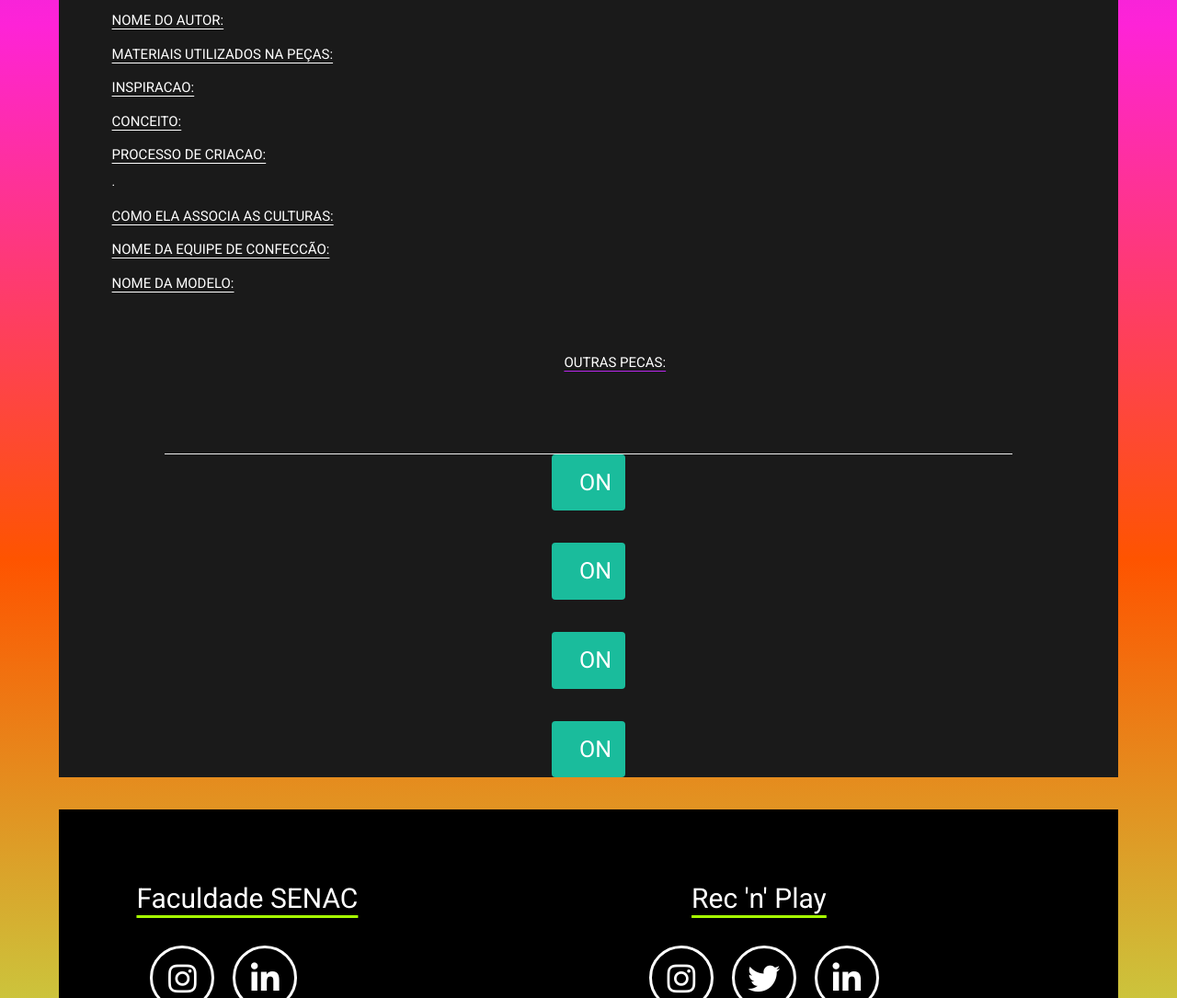
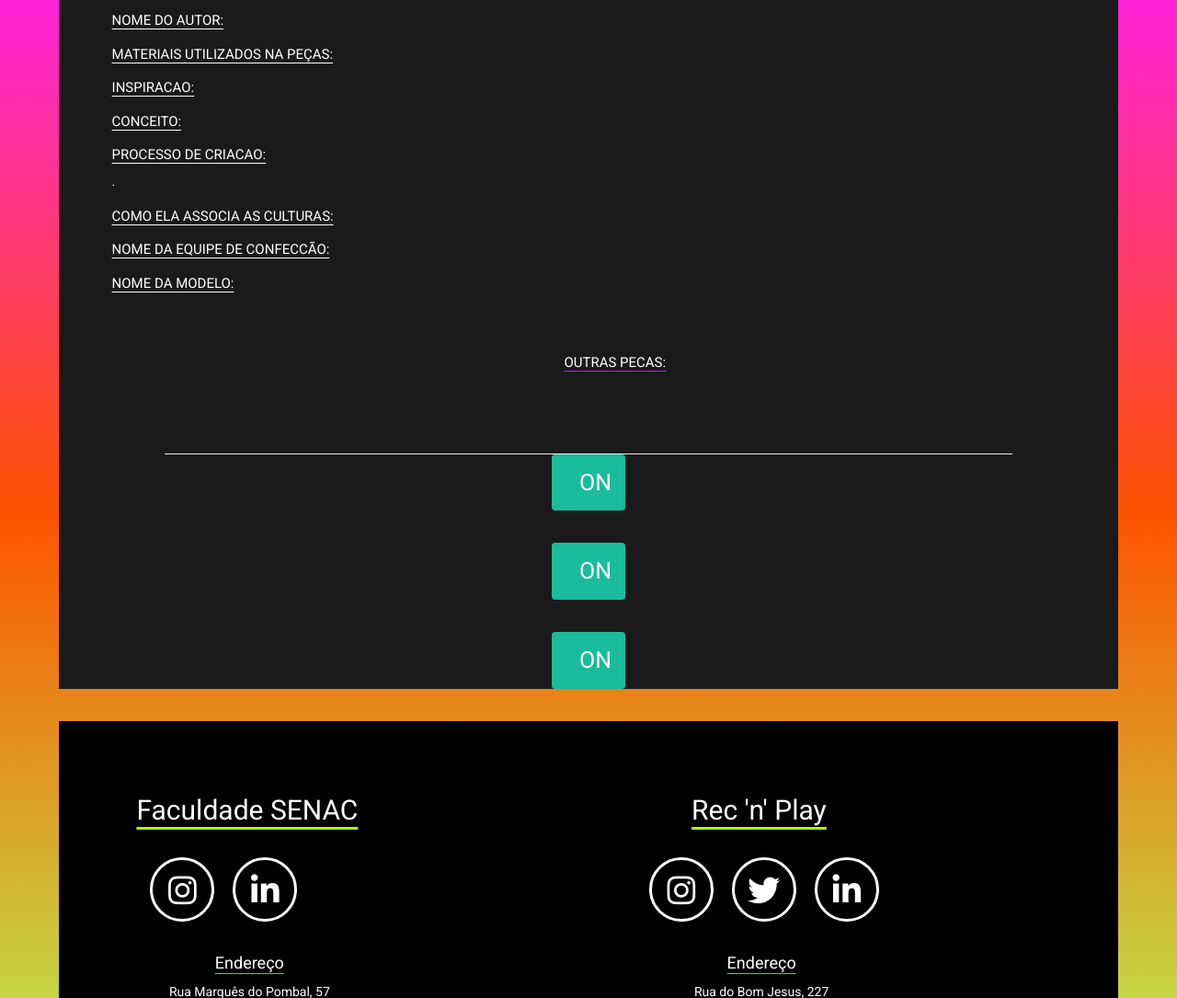
Before and after one commit to brazadrian/Desfile-maker, a Flask app: template mysite/templates/arduino.html in a window 1280 px wide. Shown: the part 554-1639 px from the top of the page at 92% size. Run offline with Flask 2, Linux system fonts and the light colour scheme; the template is opened without the code that fills it, so the values that code supplies are empty; some libraries are stand-ins or nearby versions.

Commit message:
Update arduino.html

```diff
--- a/mysite/templates/arduino.html
+++ b/mysite/templates/arduino.html
@@ -90,17 +90,14 @@
                 </div>
             <br>
             <hr>
-            <form class="colar" action="/statusmodeloum" method="POST">
-                <button type="submit" class="button button-on\" value="colar">ON</button>
+            <form class="colar" action="/setamodelo" method="POST">
+                <button type="submit" class="button button-on\" name="colar" value="colar">ON</button>
             </form>
-            <form class="janela" action="/setmodelo" method="POST">
-                <button type="submit" class="button button-on\" value="janela">ON</button>
+            <form class="janela" action="/setamodelo" method="POST">
+                <button type="submit" class="button button-on\" name="janela" value="janela">ON</button>
             </form>
-            <form class="olhos" action="/statusmodeloum" method="POST">
-                <button type="submit" class="button button-on\" value="olhos">ON</button>
-            </form>
-            <form class="crab" action="/statusmodeloum" method="POST">
-                <button type="submit" class="button button-on\" value="crab">ON</button>
+            <form class="olhos" action="/setamodelo" method="POST">
+                <button type="submit" class="button button-on\" name="olhos" value="olhos">ON</button>
             </form>
         </section>
     </div>
@@ -185,19 +182,9 @@
             e.preventDefault();
             $.ajax({
                 type: 'POST',
-                url: '/statusmodeloum',
+                url: '/setamodelo',
                 data: {
                     colar: $(".colar").val()
-                }
-            })
-        });
-        $(document).on('submit', '.crab', function (e) {
-            e.preventDefault();
-            $.ajax({
-                type: 'POST',
-                url: '/setmodelo',
-                data: {
-                    roupa2: $(".roupa2").val()
                 }
             })
         });
@@ -205,9 +192,9 @@
             e.preventDefault();
             $.ajax({
                 type: 'POST',
-                url: '/statusmodeloum',
+                url: '/setamodelo',
                 data: {
-                    roupa2: $(".roupa2").val()
+                    janela: $(".janela").val()
                 }
             })
         });
@@ -215,9 +202,9 @@
             e.preventDefault();
             $.ajax({
                 type: 'POST',
-                url: '/statusmodeloum',
+                url: '/setamodelo',
                 data: {
-                    roupa2: $(".roupa2").val()
+                    olhos: $(".olhos").val()
                 }
             })
         });
```
